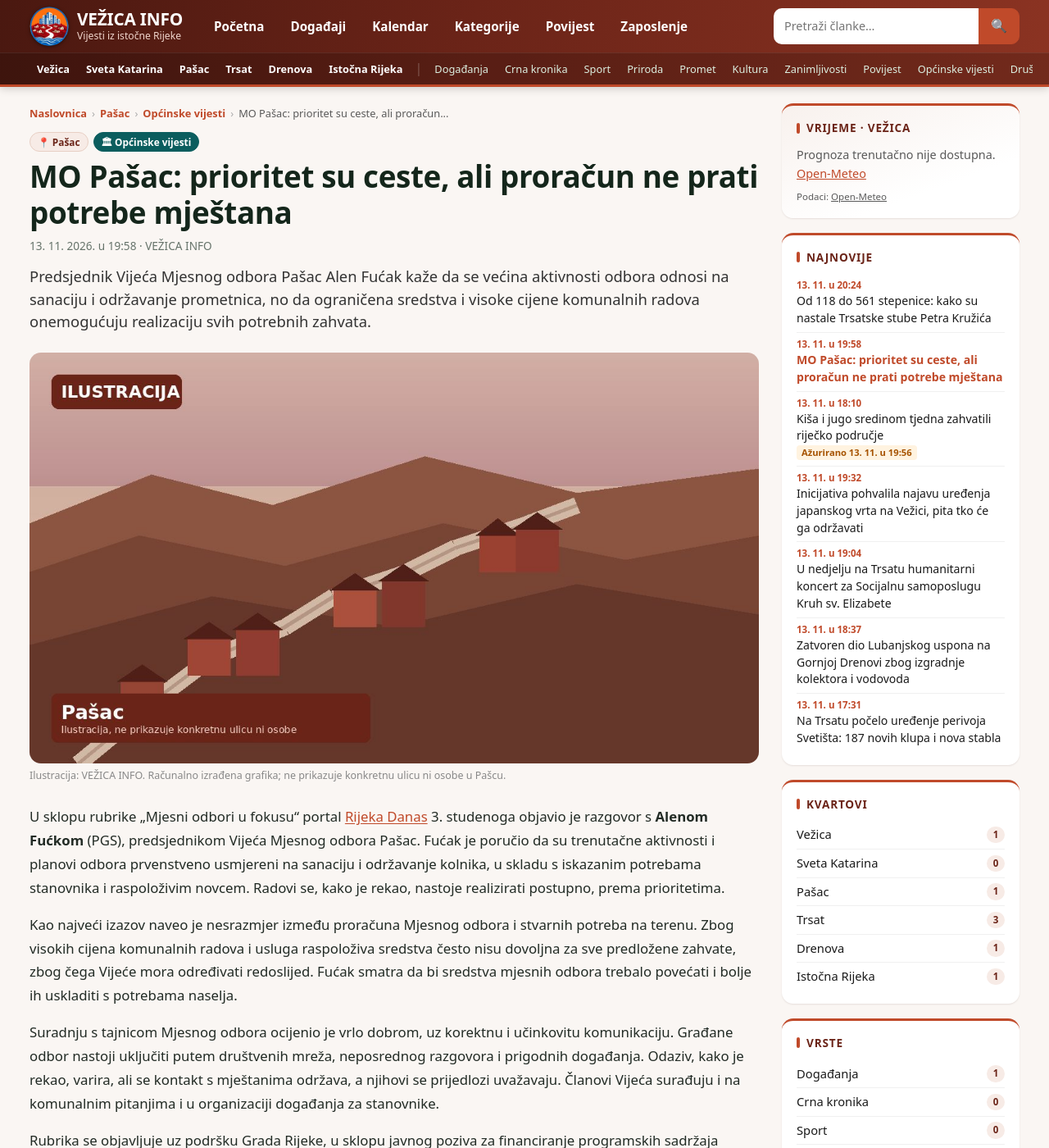
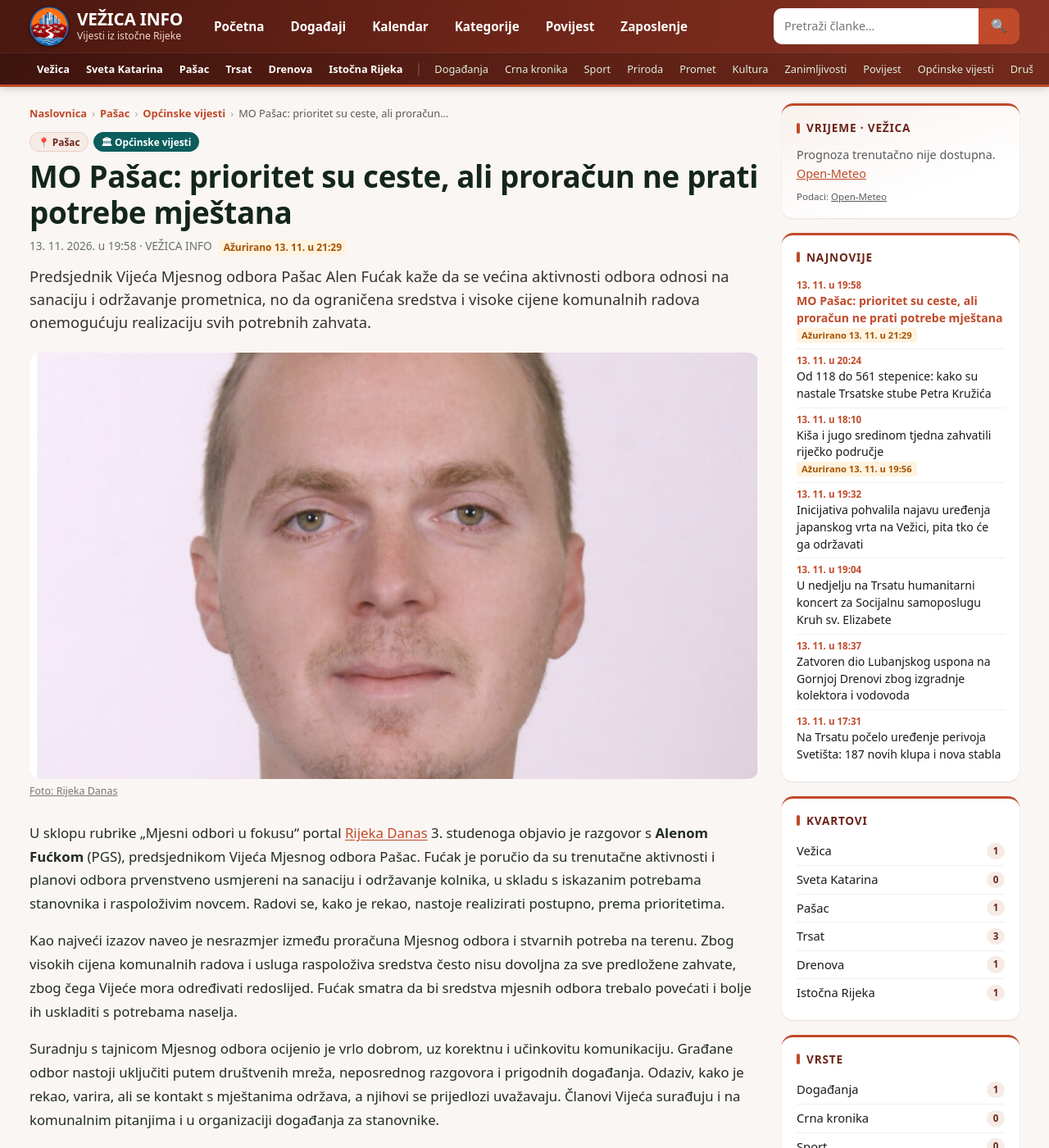
Before and after one commit to MojGK/vezica-info, a Jekyll site: the page built from _posts/2026-11-13-mo-pasac-ceste-proracun.md, in a window 1280 px wide and 1400 px high. Shown: the whole window at 82% size. Built offline with Jekyll 4.4.1, drawn with Linux system fonts in a browser that asks for light colours.

Commit message:
Ažuriranje: fotografija Alena Fućka (Rijeka Danas) umjesto ilustracije u članku o MO Pašcu

```diff
--- a/_posts/2026-11-13-mo-pasac-ceste-proracun.md
+++ b/_posts/2026-11-13-mo-pasac-ceste-proracun.md
@@ -2,14 +2,15 @@
 layout: post
 title: "MO Pašac: prioritet su ceste, ali proračun ne prati potrebe mještana"
 date: 2026-11-13 19:58:00 +0100
+azurirano: 2026-11-13 21:29:00 +0100
 location: Pašac
 type: Općinske vijesti
 categories: [Pašac, Općinske vijesti]
 description: "Predsjednik Vijeća MO Pašac Alen Fućak kaže da su prioritet ceste, ali da proračun odbora ne prati potrebe mještana zbog visokih cijena komunalnih radova."
 excerpt: "Predsjednik Vijeća Mjesnog odbora Pašac Alen Fućak kaže da se većina aktivnosti odbora odnosi na sanaciju i održavanje prometnica, no da ograničena sredstva i visoke cijene komunalnih radova onemogućuju realizaciju svih potrebnih zahvata."
-image: /assets/images/pasac-naselje-ilustracija.jpg
-image_alt: "Ilustracija brežuljkastog naselja s kućama uz cestu, uz oznaku da je riječ o ilustraciji"
-image_credit: "Ilustracija: VEŽICA INFO. Računalno izrađena grafika; ne prikazuje konkretnu ulicu ni osobe u Pašcu."
+image: /assets/images/pasac-alen-fucak.jpg
+image_alt: "Alen Fućak, predsjednik Vijeća Mjesnog odbora Pašac"
+image_credit: "[Foto: Rijeka Danas](https://www.rijekadanas.com/mjesni-odbori-u-fokusu-pasac-alen-fucak/)"
 ---
 
 U sklopu rubrike „Mjesni odbori u fokusu“ portal [Rijeka Danas](https://www.rijekadanas.com/mjesni-odbori-u-fokusu-pasac-alen-fucak/) 3. studenoga objavio je razgovor s **Alenom Fućkom** (PGS), predsjednikom Vijeća Mjesnog odbora Pašac. Fućak je poručio da su trenutačne aktivnosti i planovi odbora prvenstveno usmjereni na sanaciju i održavanje kolnika, u skladu s iskazanim potrebama stanovnika i raspoloživim novcem. Radovi se, kako je rekao, nastoje realizirati postupno, prema prioritetima.
```
Also changed, not shown: assets/images/pasac-alen-fucak.jpg (added), assets/images/pasac-naselje-ilustracija.jpg (deleted), assets/images/thumbs/pasac-alen-fucak.jpg (added), assets/images/thumbs/pasac-naselje-ilustracija.jpg (deleted).
